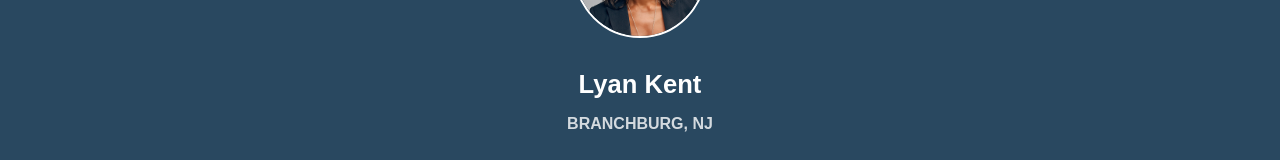
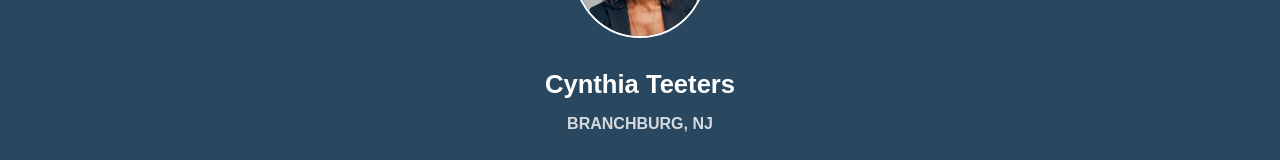
Before and after one commit to cynthiateeters/about-me, a plain HTML site: page index.html in a window 1280 px wide. Shown: the part 246-406 px from the top of the page. Drawn offline with Linux system fonts and the light colour scheme.

Commit message:
add name

```diff
--- a/index.html
+++ b/index.html
@@ -18,7 +18,7 @@
         <section class="hero">
             <div class="content">
                 <img class="my-picture" src="images/lk.jpg" alt="This is a picture of me">
-                <p class="my-name">Lyan Kent</p>
+                <p class="my-name">Cynthia Teeters</p>
                 <p class="my-location">Branchburg, NJ</p>
             </div>
         </section>
```
